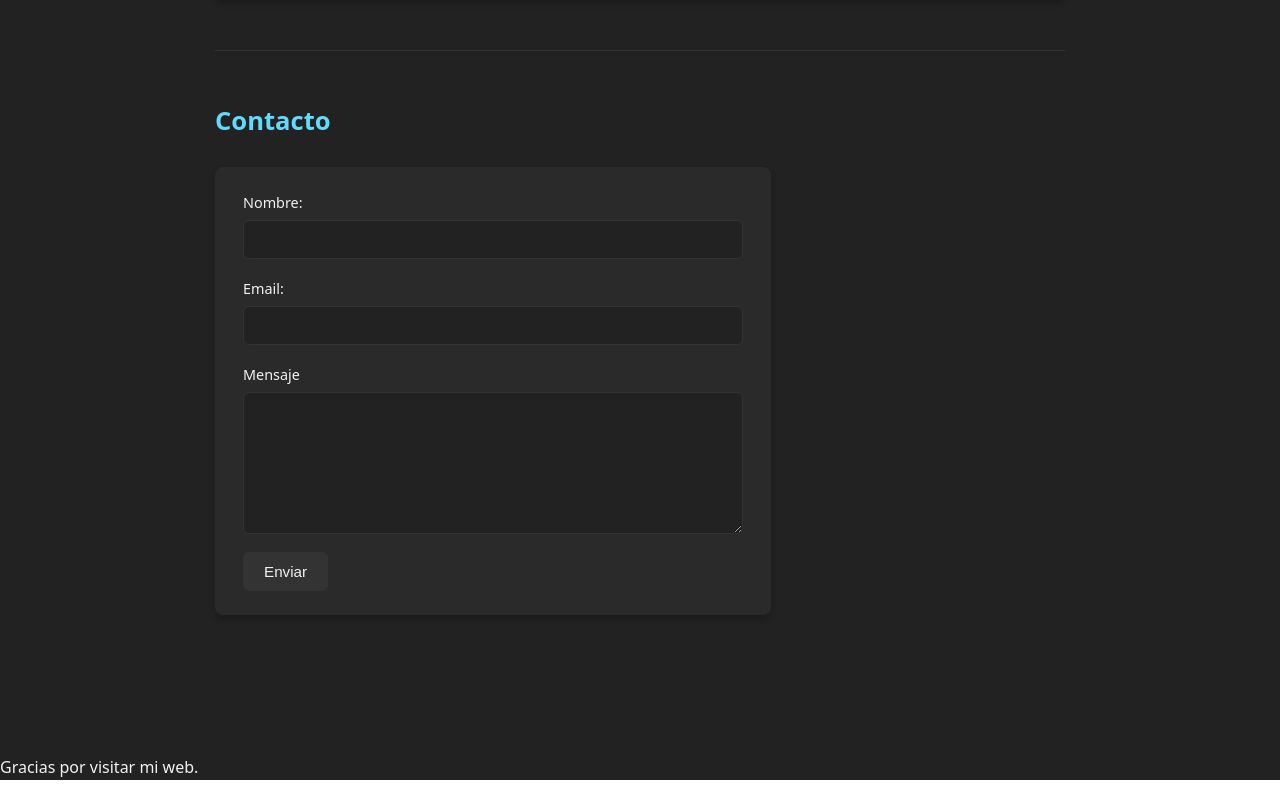
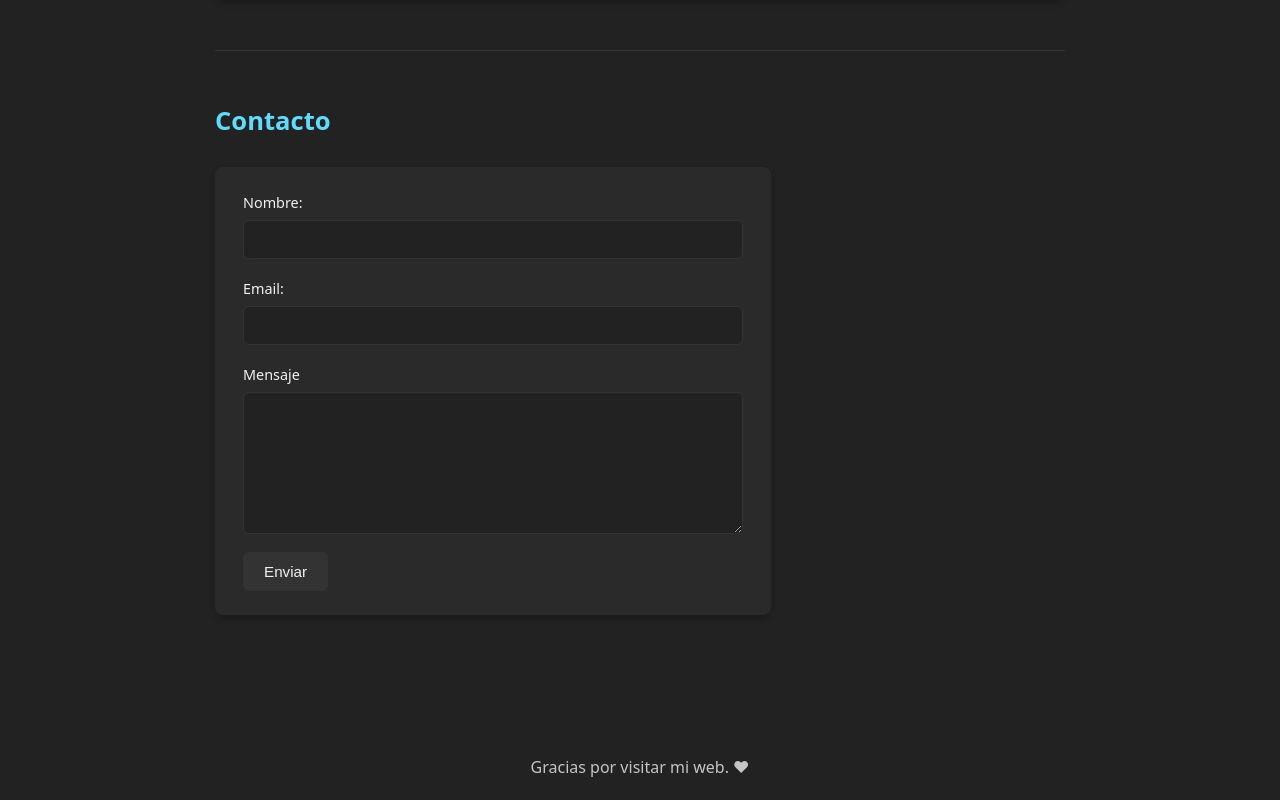
Before and after one commit to Guille-Lavado/web-gl, a React (Create React App) app: page / in a window 1280 px wide. Shown: the part 1981-2781 px from the top of the page. Built offline with nearby package versions, Linux system fonts and the light colour scheme.

Commit message:
Añadido footer

```diff
--- a/src/App.js
+++ b/src/App.js
@@ -1,6 +1,7 @@
 import { useEffect, useState } from 'react';
 import './App.css';
 import Menu from './components/Menu';
+import Footer from './components/Footer';
 import HomePague from './pages/HomePague';
 
 function App() {
@@ -21,7 +22,7 @@ function App() {
     <div className="App">
       <Menu theme={theme} toggleTheme={toggleTheme} />
       <HomePague />
-      <footer>Gracias por visitar mi web.</footer>
+      <Footer />
     </div>
   );
 }
--- /dev/null
+++ b/src/components/Footer.css
@@ -0,0 +1,5 @@
+.pieDePagina p {
+    margin: 0;
+    padding-bottom: 20px;
+    text-align: center;
+}
--- /dev/null
+++ b/src/components/Footer.jsx
@@ -0,0 +1,11 @@
+import './Footer.css';
+
+export default function Footer() {
+    return (
+        <footer className='pieDePagina'>
+            <p>
+                Gracias por visitar mi web. ❤
+            </p>
+        </footer>
+    );
+}
```
